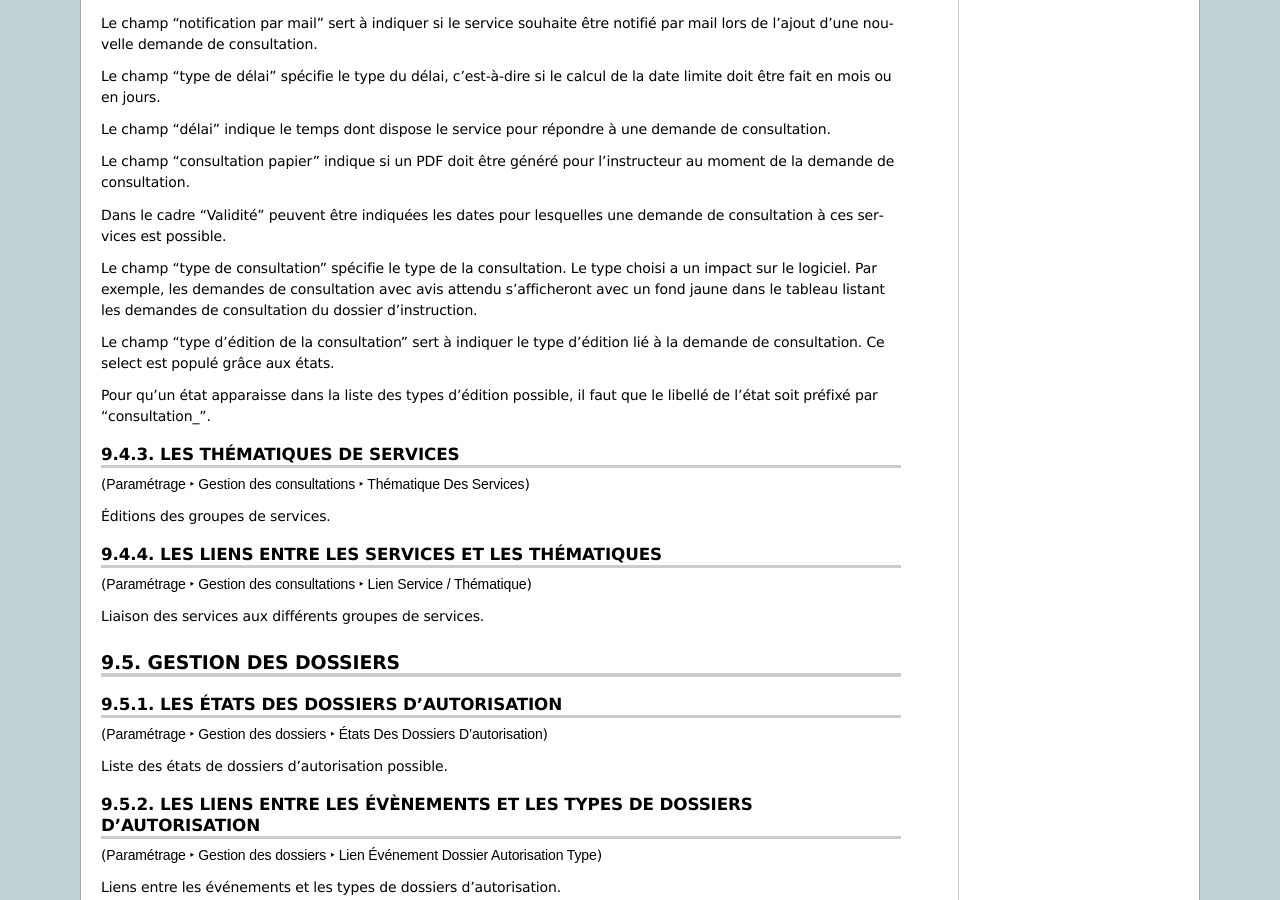
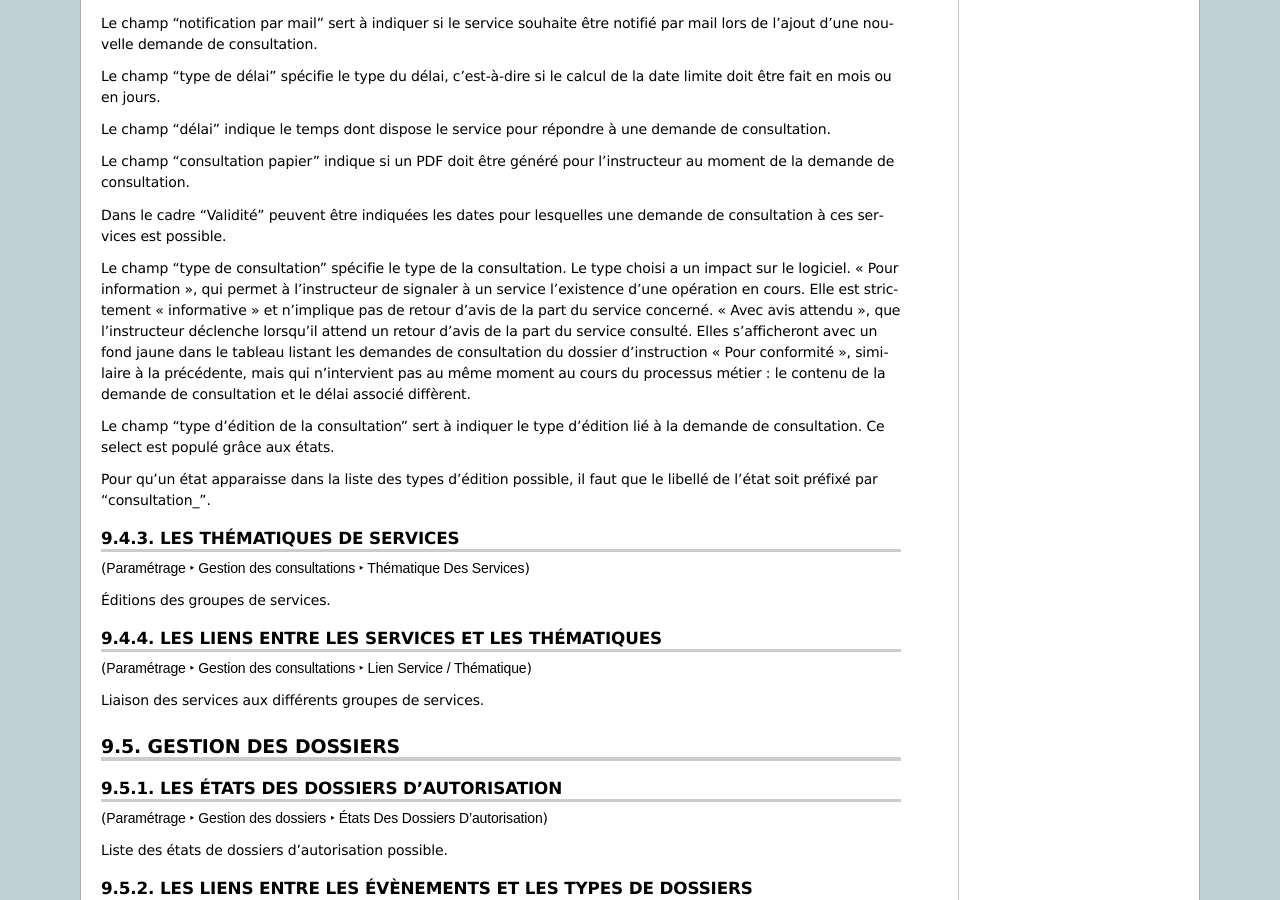
Before and after one commit to mpavaux/openads-documentation, a Sphinx documentation site: the page built from source/manuel_utilisateur/parametrage.rst, in a window 1280 px wide and 900 px high, scrolled down 1981 px. Built offline with Sphinx 7.4.7, drawn with Linux system fonts in a browser that asks for light colours.

Commit message:
Update parametrage.rst

```diff
--- a/source/manuel_utilisateur/parametrage.rst
+++ b/source/manuel_utilisateur/parametrage.rst
@@ -171,9 +171,16 @@
 demande de consultation à ces services est possible.
 
 Le champ 'type de consultation' spécifie le type de la consultation. Le type
-choisi a un impact sur le logiciel. Par exemple, les demandes de consultation
-avec avis attendu s'afficheront avec un fond jaune dans le tableau listant les
-demandes de consultation du dossier d'instruction.
+choisi a un impact sur le logiciel.
+"Pour information", qui permet à l'instructeur de signaler à un service
+l'existence d'une opération en cours. Elle est strictement « informative » et
+n'implique pas de retour d'avis de la part du service concerné.
+"Avec avis attendu", que l'instructeur déclenche lorsqu'il attend un
+retour d'avis de la part du service consulté. Elles s'afficheront avec un fond
+jaune dans le tableau listant les demandes de consultation du dossier d'instruction
+"Pour conformité", similaire à la précédente, mais qui n'intervient
+pas au même moment au cours du processus métier : le contenu de la demande
+de consultation et le délai associé diffèrent.
 
 Le champ 'type d'édition de la consultation' sert à indiquer le type d'édition
 lié à la demande de consultation. Ce select est populé grâce aux états.
```
